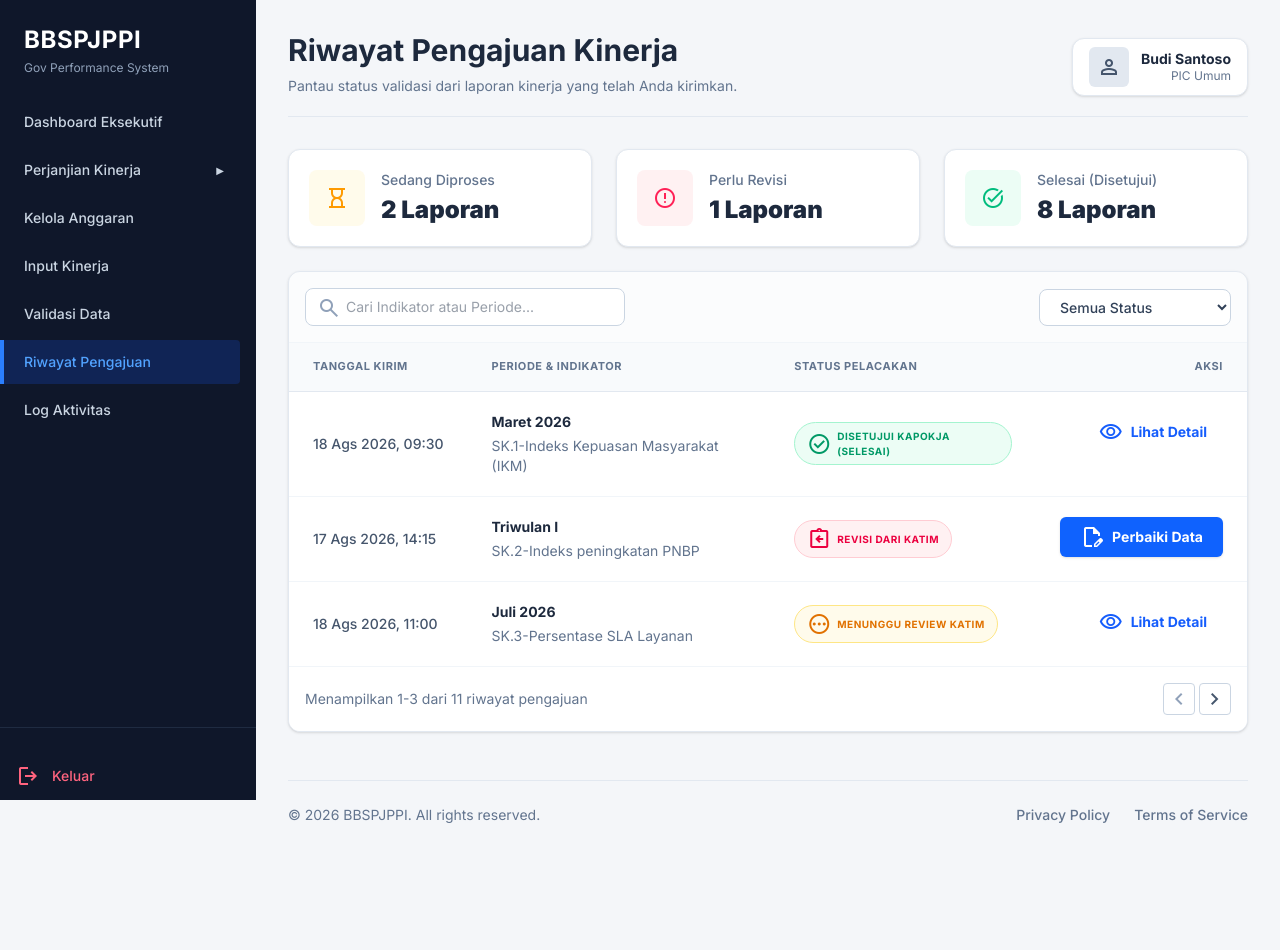
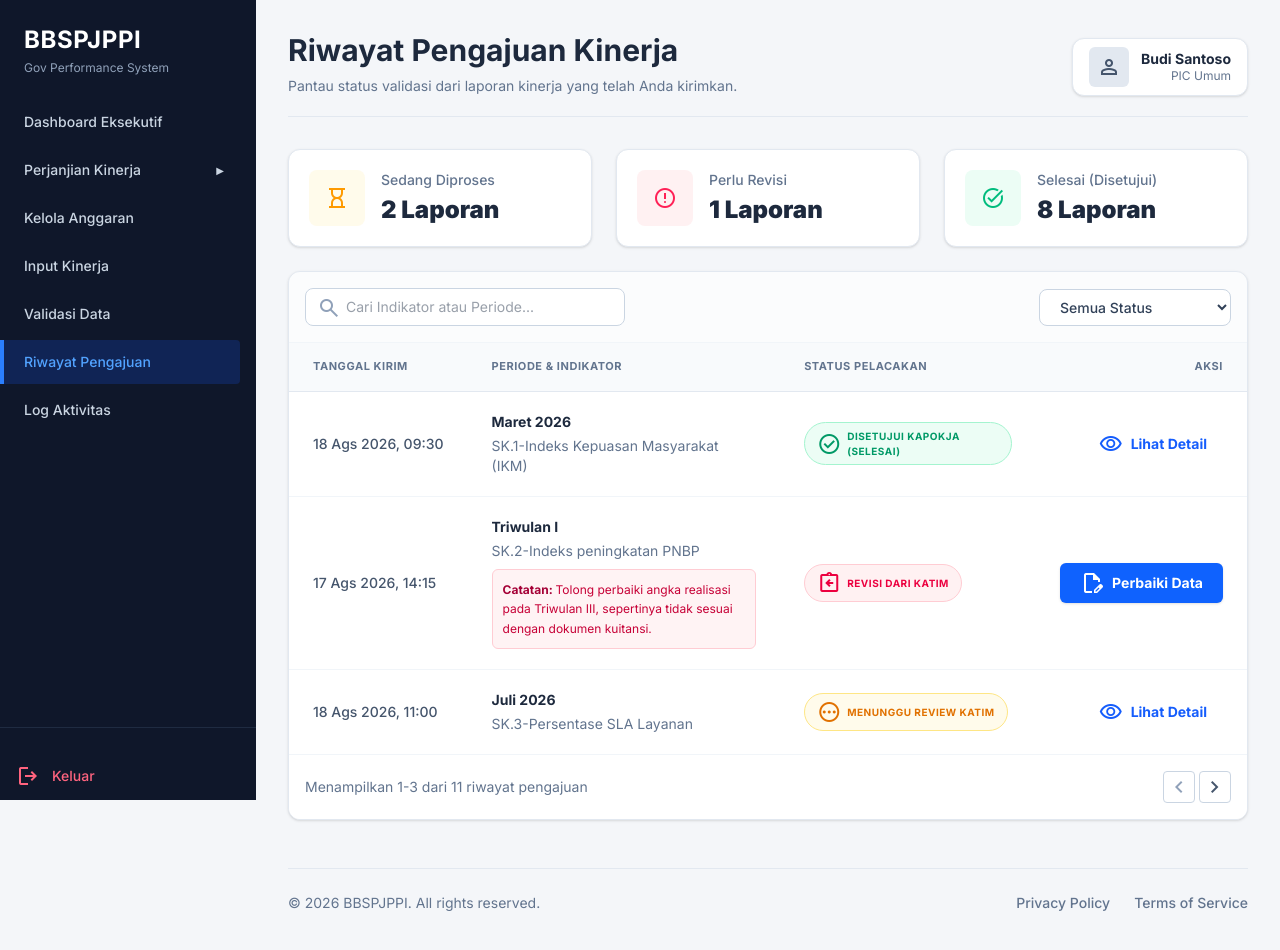
Before and after one commit to KinRajasa/bbspjppi-gov-performance, a Next.js app: page /riwayat-pengajuan in a window 1280 px wide. Shown: the top 950 px of the page. Before the commit the page ends 897 px from the top, so only its background shows below. Built offline with nearby package versions, Linux system fonts and the light colour scheme.

Commit message:
feat: menambahkan fitur catatan revisi pada halaman Validasi Data dan Riwayat Pengajuan

```diff
--- a/app/(dashboard)/riwayat-pengajuan/page.tsx
+++ b/app/(dashboard)/riwayat-pengajuan/page.tsx
@@ -25,7 +25,8 @@ export default function RiwayatPengajuanPage() {
       statusColor: 'rose',
       icon: 'assignment_return',
       action: 'Perbaiki Data',
-      actionType: 'button'
+      actionType: 'button',
+      catatanRevisi: 'Tolong perbaiki angka realisasi pada Triwulan III, sepertinya tidak sesuai dengan dokumen kuitansi.'
     },
     {
       id: 3,
@@ -146,14 +147,30 @@ export default function RiwayatPengajuanPage() {
               <tbody className="divide-y divide-slate-100">
                 {tableData.map((row) => (
                   <tr key={row.id} className="hover:bg-slate-50/50 transition">
-                    <td className="px-6 py-5 text-slate-600 font-medium whitespace-nowrap">
+
+                    {/* 1. KOLOM TANGGAL */}
+                    <td className="px-6 py-5 text-slate-600 font-medium whitespace-nowrap align-middle">
                       {row.tanggal}
                     </td>
-                    <td className="px-6 py-5">
+
+                    {/* 2. KOLOM PERIODE & INDIKATOR */}
+                    <td className="px-6 py-5 align-middle">
                       <p className="font-bold text-slate-800 mb-1">{row.periode}</p>
                       <p className="text-slate-500">{row.indikator}</p>
+
+                      {/* Kotak Catatan Revisi */}
+                      {row.statusColor === 'rose' && row.catatanRevisi && (
+                        <div className="mt-2 bg-rose-50/80 border border-rose-200 rounded-md p-2.5 max-w-[300px]">
+                          <p className="text-xs text-rose-700 leading-relaxed whitespace-normal">
+                            <span className="font-bold text-rose-800">Catatan: </span>
+                            {row.catatanRevisi}
+                          </p>
+                        </div>
+                      )}
                     </td>
-                    <td className="px-6 py-5">
+
+                    {/* 3. KOLOM STATUS PELACAKAN */}
+                    <td className="px-6 py-5 align-middle">
                       <span className={`inline-flex items-center gap-1.5 px-3 py-1.5 rounded-full text-[10px] font-bold uppercase tracking-wider border ${
                         row.statusColor === 'emerald' ? 'bg-emerald-50 text-emerald-600 border-emerald-200' :
                         row.statusColor === 'rose' ? 'bg-rose-50 text-rose-600 border-rose-200' :
@@ -163,7 +180,10 @@ export default function RiwayatPengajuanPage() {
                         {row.status}
                       </span>
                     </td>
-                    <td className="px-6 py-5 flex justify-end">
+
+                    {/* 4. KOLOM AKSI */}
+                    <td className="px-6 py-5 align-middle">
+                      <div className="flex justify-end">
                         {row.actionType === 'button' ? (
                           <Link
                             href="/input-kinerja"
@@ -181,7 +201,9 @@ export default function RiwayatPengajuanPage() {
                           {row.action}
                           </Link>
                         )}
+                      </div>
                     </td>
+
                   </tr>
                 ))}
               </tbody>
--- a/app/(dashboard)/validasi-data/detail/page.tsx
+++ b/app/(dashboard)/validasi-data/detail/page.tsx
@@ -32,6 +32,18 @@ export default function DetailValidasiPage() {
           </div>
         </div>
       </header>
+
+      <div className="bg-rose-50/80 border border-rose-200 rounded-xl p-5 mb-6 flex gap-4 items-start shadow-sm">
+        <div className="bg-rose-100 p-2.5 rounded-full flex-shrink-0 mt-0.5">
+          <span className="material-symbols-outlined text-rose-600 text-[22px]">assignment_return</span>
+        </div>
+        <div>
+          <h4 className="font-bold text-rose-800 text-sm">Catatan Revisi Sebelumnya (23 Okt 2026, 15:45)</h4>
+          <p className="text-rose-700 text-sm mt-1.5 leading-relaxed italic">
+            "Tolong perbaiki angka realisasi pada Triwulan III, sepertinya tidak sesuai dengan dokumen kuitansi. Mohon dicek ulang kesesuaiannya dengan file Excel lampiran."
+          </p>
+        </div>
+      </div>
 
       {/* MAIN CONTENT GRID (2 KILOM) */}
       <div className="grid grid-cols-1 lg:grid-cols-3 gap-6">
--- a/app/(dashboard)/validasi-data/page.tsx
+++ b/app/(dashboard)/validasi-data/page.tsx
@@ -21,7 +21,8 @@ export default function ValidasiDataPage() {
       indikator: 'SK.2-PNBP',
       status: 'Revisi dari Kapokja',
       statusType: 'danger',
-      isRed: true
+      isRed: true,
+      catatanRevisi: 'Tolong perbaiki angka realisasi pada Triwulan III, sepertinya tidak sesuai dengan dokumen kuitansi.'
     },
     {
       id: 3,
@@ -147,7 +148,19 @@ export default function ValidasiDataPage() {
                       {row.waktu}
                     </td>
                     <td className="px-6 py-5 text-slate-800 font-medium">{row.pic}</td>
-                    <td className="px-6 py-5 text-slate-800">{row.indikator}</td>
+                    <td className="px-6 py-5">
+                    <div className="text-slate-800 font-medium">{row.indikator}</div>
+
+                    {/* Logika: Munculkan catatan dalam bentuk kotak penuh jika ada revisi */}
+                    {row.isRed && row.catatanRevisi && (
+                      <div className="mt-2 bg-rose-50/80 border border-rose-200 rounded-md p-2.5 max-w-[250px]">
+                        <p className="text-xs text-rose-700 leading-relaxed whitespace-normal">
+                          <span className="font-bold text-rose-800">Catatan: </span>
+                          {row.catatanRevisi}
+                        </p>
+                      </div>
+                    )}
+                  </td>
                     <td className="px-6 py-5">
                       {row.statusType === 'warning' ? (
                         <span className="inline-flex items-center gap-1.5 bg-amber-50 text-amber-600 px-3 py-1.5 rounded-full text-xs font-bold border border-amber-200">
@@ -161,7 +174,8 @@ export default function ValidasiDataPage() {
                         </span>
                       )}
                     </td>
-                    <td className="px-6 py-5 flex justify-end">
+                    <td className="px-6 py-5 align-middle">
+                    <div className="flex justify-end">
                     {row.statusType === 'warning' ? (
                         <Link
                         href="/validasi-data/detail"
@@ -177,6 +191,7 @@ export default function ValidasiDataPage() {
                         Tinjau Laporan
                         </Link>
                     )}
+                    </div>
                     </td>
                   </tr>
                 ))}
```
Lines whose indentation alone changed are shown as unchanged.
